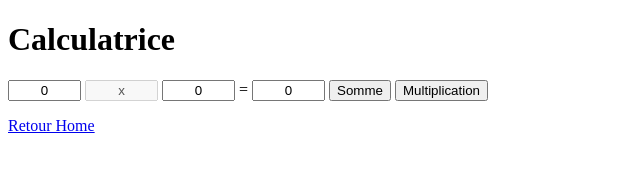
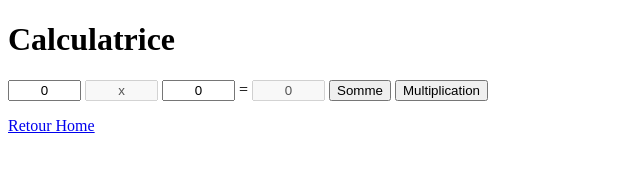
Before and after one commit to RemiReulier/genie_logiciel, a plain HTML site: page calculatrice.html in a window 1280 px wide. Both pictures are taken after a click on the button "Multiplication". Shown: the full height of the page, 0-640 px from the left. Drawn offline with Linux system fonts and the light colour scheme.

Commit message:
v0.1.1 : Calculatrice - correction bug multiplication + champs résultat non modifiable

```diff
--- a/calculatrice.html
+++ b/calculatrice.html
@@ -20,7 +20,7 @@
             <input type="text" name="signe" value="+" id="signe" size="6" disabled />
             <input type="text" name="y" id="y" size="6" value="0" />
             =
-            <input type="text" name="z" id="z" size="6" />
+            <input type="text" name="z" id="z" size="6" disabled/>
             <input type="button" name="somme" id="somme" value="Somme" />
             <input type="button" name="mult" id="mult" value="Multiplication" />
         </p>
--- a/js/calculatrice.js
+++ b/js/calculatrice.js
@@ -11,7 +11,7 @@ function mult() {
     document.querySelector("#signe").value = "x";
     x = parseInt(document.querySelector("#x").value);
     y = parseInt(document.querySelector("#y").value);
-    document.querySelector("#z").value = x + y;
+    document.querySelector("#z").value = x * y;
 }
 
 // Affecter les fonctions de calcul aux clic sur les boutons.
```
